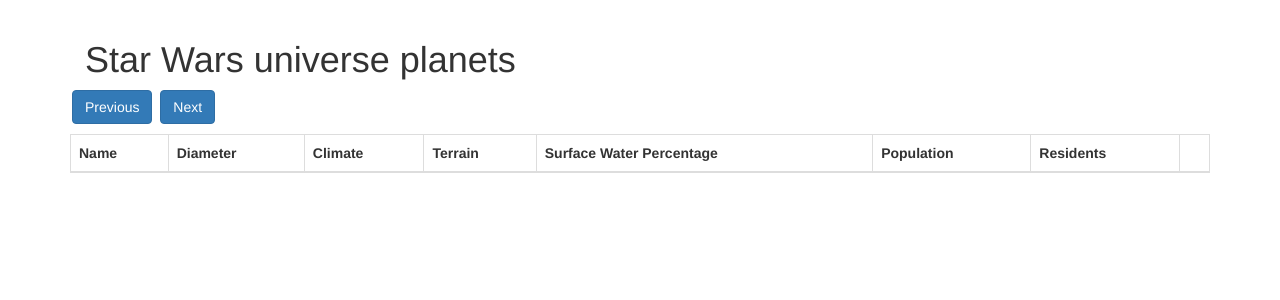
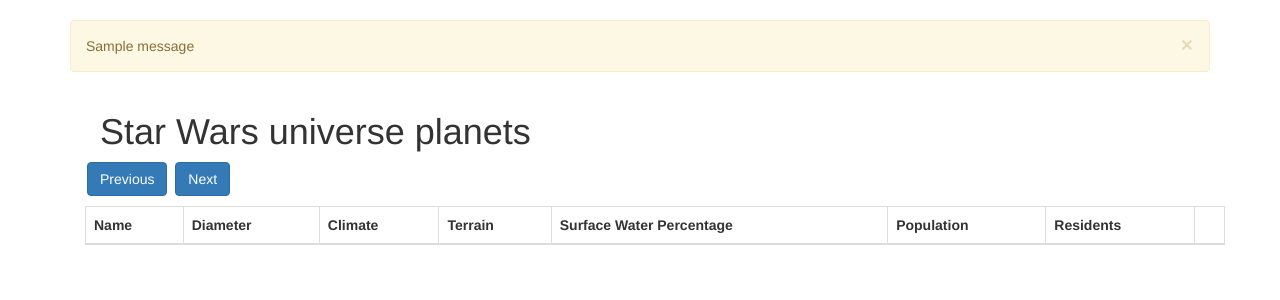
Before and after one commit to annabellaMalatinszki/Star-Wars, a Python web app: template templates/index.html in a window 1280 px wide. Shown: the part 52-352 px from the top of the page. Run offline with Jinja, Linux system fonts and the light colour scheme; the template is opened without the code that fills it, so the values that code supplies are empty; one stand-in notice (Sample message) is shown; lists and menus that the app fills with data are empty; some libraries are stand-ins or nearby versions.

Commit message:
Add html section for flash messages in layout.html

```diff
--- a/templates/layout.html
+++ b/templates/layout.html
@@ -28,6 +28,19 @@
             </ul>
         </div>
     </nav>
-    {% block content %}{% endblock %}
+
+    <div class="container">
+	    {% with messages = get_flashed_messages() %}
+	    {% if messages %}
+	      {% for message in messages %}
+	    	  <div class="alert alert-warning alert-dismissible" role="alert">
+	    	  <button type="button" class="close" data-dismiss="alert" aria-label="Close"><span aria-hidden="true">×</span></button>
+	    		{{message}}
+	    	  </div>
+	    	{% endfor %}
+	    {% endif %}
+	    {% endwith %}
+        {% block content %}{% endblock %}
+    </div>
 </body>
 </html>
```
